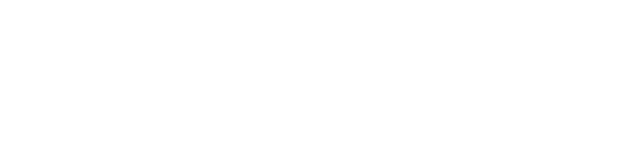
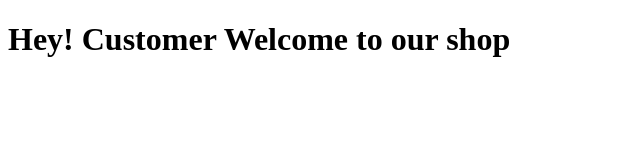
Before and after one commit to shibu92rk/Bejo-Project, a plain HTML site: page index.html in a window 1280 px wide. Shown: the whole page, without its empty margins (0-640 px from the left). Drawn offline with Linux system fonts and the light colour scheme.

Commit message:
Page with Hello

```diff
--- a/index.html
+++ b/index.html
@@ -4,5 +4,6 @@
     <title>Welcome to Bejo</title>
   </head>
   <body>
+<h1> Hey! Customer Welcome to our shop </h1>
   </body>
 </html>
```
